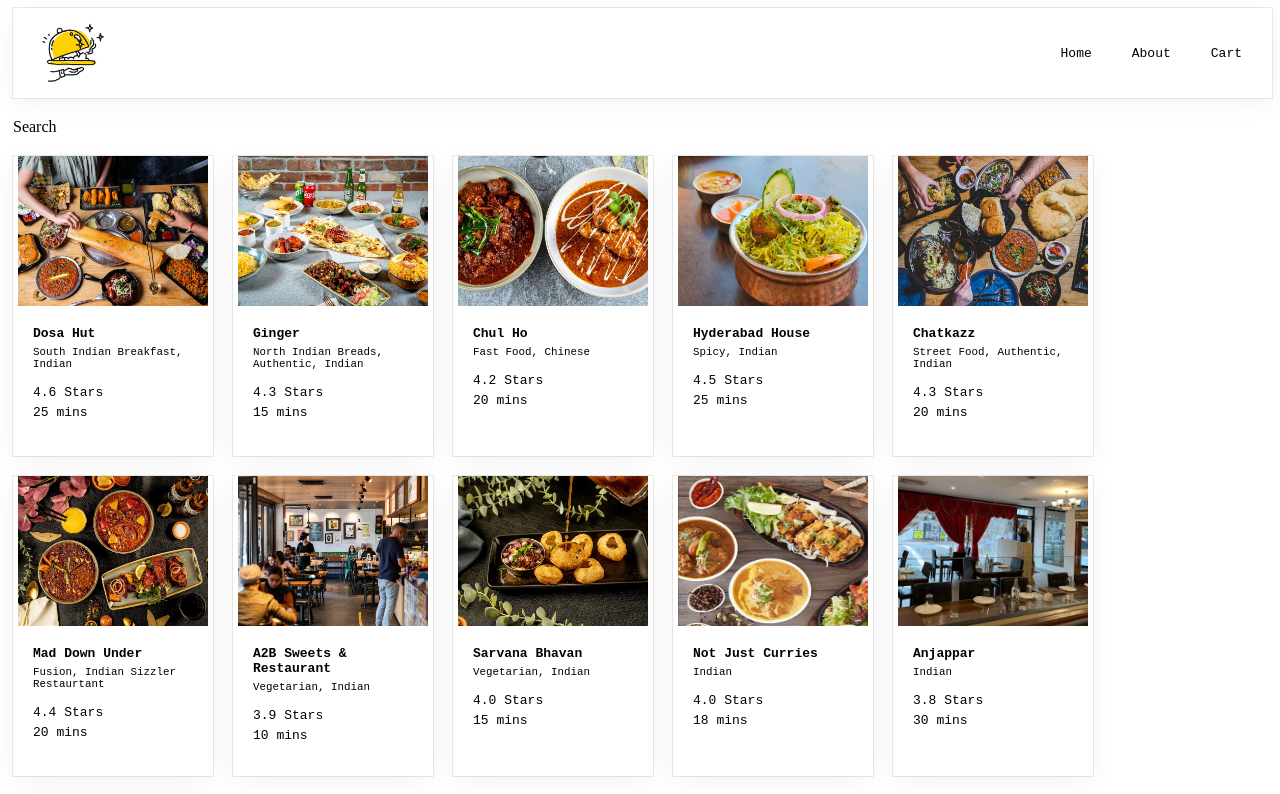
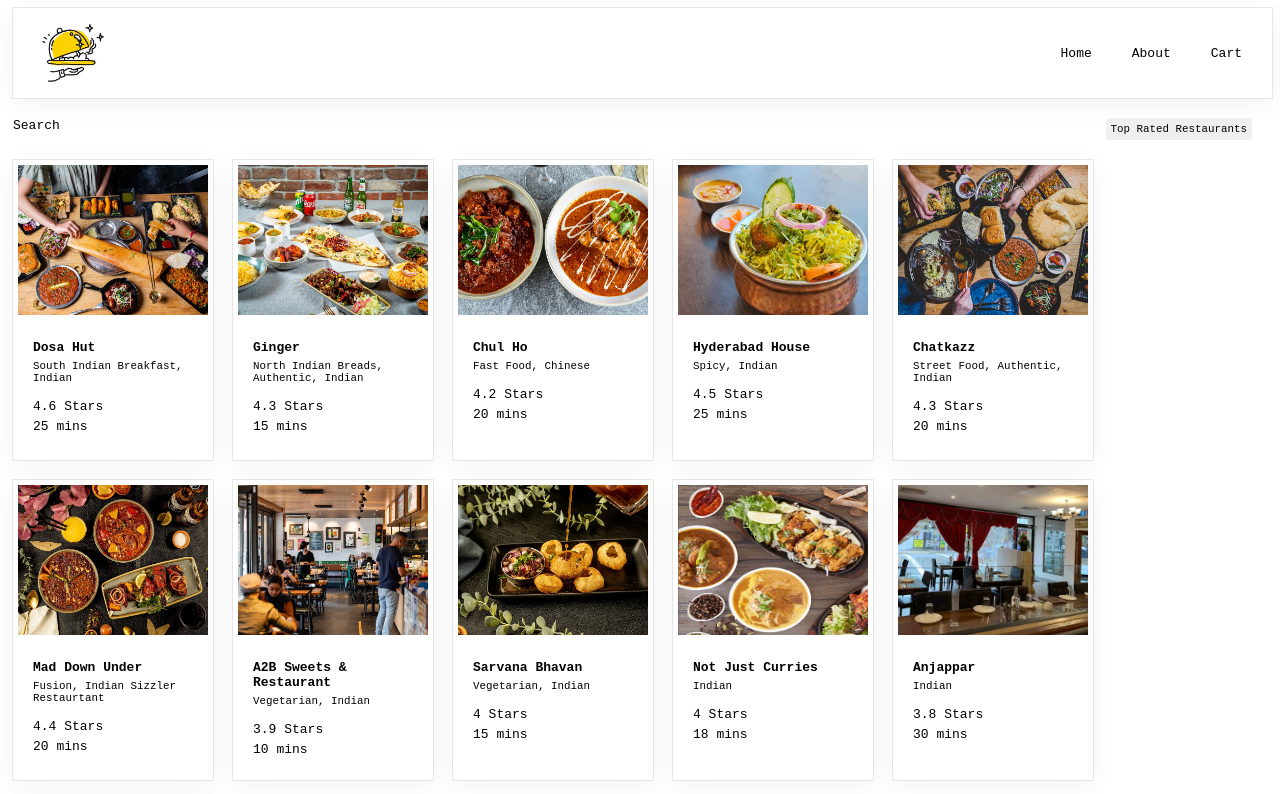
Before and after one commit to gayathrichelluri/namaste-react, a React (Vite) app: page / in a window 1280 px wide. Shown: the top 794 px of the page. Built offline with nearby package versions, Linux system fonts and the light colour scheme.

Commit message:
05 - refactor, add useState for filtering

```diff
--- a/src/api/getRestaurants.js
+++ b/src/api/getRestaurants.js
@@ -5,77 +5,77 @@ const restaurants = [
         id: 1,
         name: "Dosa Hut",
         cuisine: "South Indian Breakfast, Indian",
-        rating: "4.6 Stars",
+        rating: 4.6,
         deliveryETA: "25 mins"
     },
     {
         id: 2,
         name: "Ginger",
         cuisine: "North Indian Breads, Authentic, Indian",
-        rating: "4.3 Stars",
+        rating: 4.3,
         deliveryETA: "15 mins"
     },
     {
         id: 3,
         name: "Chul Ho",
         cuisine: "Fast Food, Chinese",
-        rating: "4.2 Stars",
+        rating: 4.2,
         deliveryETA: "20 mins"
     },
     {
         id: 4,
         name: "Hyderabad House",
         cuisine: "Spicy, Indian",
-        rating: "4.5 Stars",
+        rating: 4.5,
         deliveryETA: "25 mins"
     },
     {
         id: 5,
         name: "Chatkazz",
         cuisine: "Street Food, Authentic, Indian",
-        rating: "4.3 Stars",
+        rating: 4.3,
         deliveryETA: "20 mins"
     },
     {
         id: 6,
         name: "Mad Down Under",
         cuisine: "Fusion, Indian Sizzler Restaurtant",
-        rating: "4.4 Stars",
+        rating: 4.4,
         deliveryETA: "20 mins"
     },
     {
         id: 7,
         name: "A2B Sweets & Restaurant",
         cuisine: "Vegetarian, Indian",
-        rating: "3.9 Stars",
+        rating: 3.9,
         deliveryETA: "10 mins"
     },
     {
         id: 8,
         name: "Sarvana Bhavan",
         cuisine: "Vegetarian, Indian",
-        rating: "4.0 Stars",
+        rating: 4.0,
         deliveryETA: "15 mins"
     },
     {
         id: 9,
         name: "Not Just Curries",
         cuisine: "Indian",
-        rating: "4.0 Stars",
+        rating: 4.0,
         deliveryETA: "18 mins"
     },
     {
         id: 10,
         name: "Anjappar",
         cuisine: "Indian",
-        rating: "3.8 Stars",
+        rating: 3.8,
         deliveryETA: "30 mins"
     },
     {
         id: 11,
         name: "Flavours of Nepal",
         cuisine: "Nepalese Restaurant",
-        rating: "4.3 Stars",
+        rating: 4.3,
         deliveryETA: "40 mins"
     },
 ];
--- a/src/components/Body/index.css
+++ b/src/components/Body/index.css
@@ -2,6 +2,13 @@
     display: flex;
     flex-direction: column;
     gap: 20px;
+    font-family: monospace;
+}
+
+.top-container {
+    display: flex;
+    padding-right: 20px;
+    justify-content: space-between;
 }
 
 .card-container {
@@ -10,3 +17,16 @@
     flex-wrap: wrap;
     gap: 20px;
 }
+
+.filter-btn {
+    padding: 5px;
+    border: none;
+    font-family: monospace;
+    font-size: smaller;
+    border-radius: 3px;
+}
+
+.filter-btn:hover {
+    cursor: pointer;
+    box-shadow: rgba(0, 0, 0, 0.04) 0px 6px 24px 0px, rgba(0, 0, 0, 0.08) 0px 0px 0px 1px;
+}
--- a/src/components/Body/index.js
+++ b/src/components/Body/index.js
@@ -1,14 +1,26 @@
-import React from "react";
+import React, { useState } from "react";
 import Card from "../Card";
 import './index.css';
 import { getRestaurants } from "../../api/getRestaurants";
 
 const Body = () => {
-    const restaurants = getRestaurants();
+    const [restaurants, setRestaurants] = useState(getRestaurants());
 
     return (
         <div className="body">
-            <div className="search-field">Search</div>
+            <div className="top-container">
+                <div className="search-field">Search</div>
+                <button
+                    className="filter-btn"
+                    onClick={() => {
+                        setRestaurants(
+                            restaurants.filter((res) => res.rating > 4.1)
+                        );
+                    }}
+                >
+                    Top Rated Restaurants
+                </button>
+            </div>
             <div className="card-container">
                 {restaurants.map((res) => (
                     <Card
--- a/src/components/Card/index.css
+++ b/src/components/Card/index.css
@@ -5,15 +5,16 @@
     height: 300px;
     width: 200px;
     box-shadow: rgba(0, 0, 0, 0.05) 0px 6px 24px 0px, rgba(0, 0, 0, 0.08) 0px 0px 0px 1px;
-    font-family: monospace;
 }
 
 .res-card:hover {
     cursor: pointer;
+    box-shadow: rgba(0, 0, 0, 0.5) 0px 6px 24px 0px, rgba(0, 0, 0, 0.08) 0px 0px 0px 1px;
 }
 
 .res-img {
     align-self: center;
+    padding: 5px;
     height: 150px;
     width: 190px;
 }
--- a/src/components/Card/index.js
+++ b/src/components/Card/index.js
@@ -9,7 +9,7 @@ const Card = ({ resDetails }) => {
             <div className='res-details'>
                 <div className='res-name'>{name}</div>
                 <div className='res-cuisine'>{cuisine}</div>
-                <div className='res-rating'>{rating}</div>
+                <div className='res-rating'>{`${rating} Stars`}</div>
                 <div className='res-eta'>{deliveryETA}</div>
             </div>
         </div>
```
